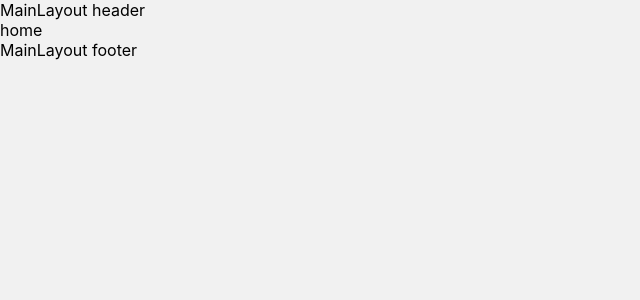
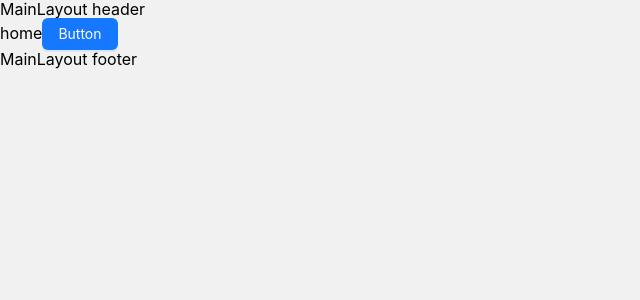
Before and after one commit to NKygaobao/wenjuanxing, a React (Create React App) app: page / in a window 1280 px wide. Shown: the top 300 px of the page, without its empty margins (0-640 px from the left). Built offline with nearby package versions, Linux system fonts and the light colour scheme.

Commit message:
无修改

```diff
--- a/src/App.tsx
+++ b/src/App.tsx
@@ -1,6 +1,7 @@
 import React from 'react'
 import routerConfig from './router'
 import { RouterProvider } from 'react-router-dom'
+import 'antd/dist/reset.css'
 
 function App() {
   return <RouterProvider router={routerConfig}></RouterProvider>
--- a/src/pages/Home.tsx
+++ b/src/pages/Home.tsx
@@ -1,7 +1,12 @@
 import React, { FC, useState } from 'react'
-
+import { Button } from 'antd'
 const Home: FC = () => {
-  return <div>home</div>
+  return (
+    <div>
+      home
+      <Button type="primary">Button</Button>
+    </div>
+  )
 }
 
 export default Home
```
